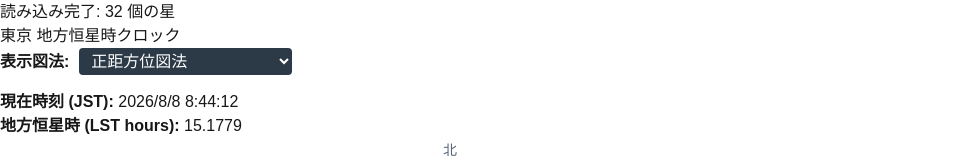
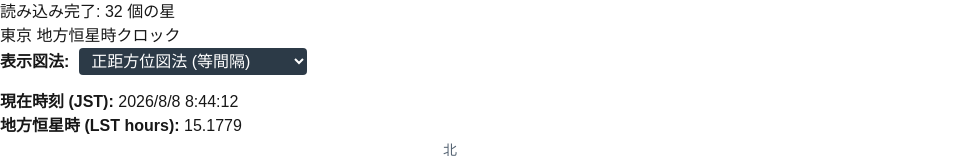
Before and after one commit to hiromitsuiwata/star-map, a Next.js app: page / in a window 1280 px wide. Shown: the top 160 px of the page, without its empty margins (0-962 px from the left). Built offline with nearby package versions, Linux system fonts and the light colour scheme.

Commit message:
メルカトル

```diff
--- a/app/data/projections.ts
+++ b/app/data/projections.ts
@@ -1,6 +1,7 @@
+// projections.ts
+
 export interface ProjectionProfile {
   name: string;
-  /** 地平座標(az, alt)からキャンバス上の(x, y)を計算する（描画不可ならnull） */
   project: (
     az: number,
     alt: number,
@@ -8,7 +9,6 @@ export interface ProjectionProfile {
     cy: number,
     rMax: number,
   ) => { x: number; y: number } | null;
-  /** 図法に応じた背景、十字線、方位ラベル、高度グリッドをすべて描画する */
   drawBackground: (
     ctx: CanvasRenderingContext2D,
     cx: number,
@@ -17,14 +17,14 @@ export interface ProjectionProfile {
   ) => void;
 }
 
-// 共通の高度線リスト
 const ALT_LINES = [15, 30, 45, 60, 75];
 
 export const PROJECTIONS: Record<string, ProjectionProfile> = {
-  // 正距方位図法 (Azimuthal Equidistant)
+  // 1. 正距方位図法：中心からの距離が高度に「完全に比例」して等間隔になる
   azimuthal: {
-    name: "正距方位図法",
+    name: "正距方位図法 (等間隔)",
     project: (az, alt, cx, cy, rMax) => {
+      // 天頂(π/2)でr=0、地平線(0)でr=rMax
       const r = rMax * (1 - alt / (Math.PI / 2));
       return {
         x: cx - r * Math.sin(az),
@@ -32,61 +32,34 @@ export const PROJECTIONS: Record<string, ProjectionProfile> = {
       };
     },
     drawBackground: (ctx, cx, cy, rMax) => {
-      // 外枠の円と十字線
-      ctx.strokeStyle = "#1e272c";
-      ctx.lineWidth = 1;
-      ctx.beginPath();
-      ctx.arc(cx, cy, rMax, 0, Math.PI * 2);
-      ctx.stroke();
-      ctx.beginPath();
-      ctx.moveTo(cx, cy - rMax);
-      ctx.lineTo(cx, cy + rMax);
-      ctx.stroke();
-      ctx.beginPath();
-      ctx.moveTo(cx - rMax, cy);
-      ctx.lineTo(cx + rMax, cy);
-      ctx.stroke();
+      // 共通の外枠と十字線
+      drawCommonBase(ctx, cx, cy, rMax);
 
-      // 方位ラベル
-      ctx.fillStyle = "#576574";
-      ctx.font = "14px sans-serif";
-      ctx.fillText("北", cx - 7, cy - rMax - 8);
-      ctx.fillText("南", cx - 7, cy + rMax + 20);
-      ctx.fillText("東", cx - rMax - 22, cy + 5);
-      ctx.fillText("西", cx + rMax + 10, cy + 5);
-
-      // グリッド線のスタイル設定
       ctx.strokeStyle = "#2c3a47";
       ctx.lineWidth = 0.5;
       ctx.font = "10px sans-serif";
 
-      // 高度同心円
+      // 高度線（きれいに等間隔の同心円になります）
       ALT_LINES.forEach((altDeg) => {
         const altRad = (altDeg * Math.PI) / 180;
         const r = rMax * (1 - altRad / (Math.PI / 2));
         ctx.beginPath();
         ctx.arc(cx, cy, r, 0, Math.PI * 2);
         ctx.stroke();
+        ctx.fillStyle = "#1abc9c"; // 図法の違いが分かりやすいように色分け
         ctx.fillText(`${altDeg}°`, cx + 4, cy - r - 4);
       });
 
-      // 放射状の方位線
-      for (let azDeg = 15; azDeg < 360; azDeg += 15) {
-        if (azDeg % 90 === 0) continue;
-        const azRad = (azDeg * Math.PI) / 180;
-        ctx.beginPath();
-        ctx.moveTo(cx, cy);
-        ctx.lineTo(cx - rMax * Math.sin(azRad), cy - rMax * Math.cos(azRad));
-        ctx.stroke();
-      }
+      drawAzimuthLines(ctx, cx, cy, rMax);
     },
   },
 
-  // 平射図法 (Stereographic)
+  // 2. 平射図法：高度0°をrMaxに固定しつつ、中心付近が密になり、外側(地平線付近)が広がる
   stereographic: {
-    name: "平射図法（ステレオ）",
+    name: "平射図法 (周辺が広がる)",
     project: (az, alt, cx, cy, rMax) => {
-      const theta = Math.PI / 2 - alt;
+      const theta = Math.PI / 2 - alt; // 天頂からの角距離
+      // 高度0°（theta = 90°）のときに tan(45°) = 1 となり、ちょうど rMax に収まるよう調整
       const r = rMax * Math.tan(theta / 2);
       return {
         x: cx - r * Math.sin(az),
@@ -94,59 +67,37 @@ export const PROJECTIONS: Record<string, ProjectionProfile> = {
       };
     },
     drawBackground: (ctx, cx, cy, rMax) => {
-      ctx.strokeStyle = "#1e272c";
-      ctx.lineWidth = 1;
-      ctx.beginPath();
-      ctx.arc(cx, cy, rMax, 0, Math.PI * 2);
-      ctx.stroke();
-      ctx.beginPath();
-      ctx.moveTo(cx, cy - rMax);
-      ctx.lineTo(cx, cy + rMax);
-      ctx.stroke();
-      ctx.beginPath();
-      ctx.moveTo(cx - rMax, cy);
-      ctx.lineTo(cx + rMax, cy);
-      ctx.stroke();
-
-      ctx.fillStyle = "#576574";
-      ctx.font = "14px sans-serif";
-      ctx.fillText("北", cx - 7, cy - rMax - 8);
-      ctx.fillText("南", cx - 7, cy + rMax + 20);
-      ctx.fillText("東", cx - rMax - 22, cy + 5);
-      ctx.fillText("西", cx + rMax + 10, cy + 5);
+      drawCommonBase(ctx, cx, cy, rMax);
 
       ctx.strokeStyle = "#2c3a47";
       ctx.lineWidth = 0.5;
       ctx.font = "10px sans-serif";
 
-      // 高度同心円（平射図法のスケール）
+      // 高度線（中心の75°や60°の間隔が狭く、外側の15°の間隔が広く引き伸ばされます）
       ALT_LINES.forEach((altDeg) => {
         const altRad = (altDeg * Math.PI) / 180;
-        const r = rMax * Math.tan((Math.PI / 2 - altRad) / 2);
+        const theta = Math.PI / 2 - altRad;
+        const r = rMax * Math.tan(theta / 2); // はみ出さない魔法の式
+
         ctx.beginPath();
         ctx.arc(cx, cy, r, 0, Math.PI * 2);
         ctx.stroke();
+        ctx.fillStyle = "#3498db";
         ctx.fillText(`${altDeg}°`, cx + 4, cy - r - 4);
       });
 
-      // 方位線
-      for (let azDeg = 15; azDeg < 360; azDeg += 15) {
-        if (azDeg % 90 === 0) continue;
-        const azRad = (azDeg * Math.PI) / 180;
-        ctx.beginPath();
-        ctx.moveTo(cx, cy);
-        ctx.lineTo(cx - rMax * Math.sin(azRad), cy - rMax * Math.cos(azRad));
-        ctx.stroke();
-      }
+      drawAzimuthLines(ctx, cx, cy, rMax);
     },
   },
 
-  // 心射図法 (Gnomonic)
+  // 3. 心射図法：天頂付近のみ。地平線は無限遠になるため描画を途中でクリップする
   gnomonic: {
-    name: "心射図法（流星観測用）",
+    name: "心射図法 (天頂付近を拡大)",
     project: (az, alt, cx, cy, rMax) => {
       const theta = Math.PI / 2 - alt;
-      if (theta >= Math.PI / 2 - 0.01) return null;
+      // 高度30°以下（天頂から60°以上）は画面外へはみ出すためカット
+      if (alt < (30 * Math.PI) / 180) return null;
+      // 高度45°（theta = 45°）のときに tan(45°) = 1 となり rMax になるようスケール
       const r = rMax * Math.tan(theta);
       return {
         x: cx - r * Math.sin(az),
@@ -154,7 +105,7 @@ export const PROJECTIONS: Record<string, ProjectionProfile> = {
       };
     },
     drawBackground: (ctx, cx, cy, rMax) => {
-      // 心射図法は無限に広がるため外枠の円は描かず、基準十字線のみ
+      // 心射図法は無限に広がるため外枠の丸は描かない
       ctx.strokeStyle = "#1e272c";
       ctx.lineWidth = 1;
       ctx.beginPath();
@@ -166,38 +117,178 @@ export const PROJECTIONS: Record<string, ProjectionProfile> = {
       ctx.lineTo(cx + rMax, cy);
       ctx.stroke();
 
-      ctx.fillStyle = "#576574";
-      ctx.font = "14px sans-serif";
-      ctx.fillText("北", cx - 7, cy - rMax - 8);
-      ctx.fillText("南", cx - 7, cy + rMax + 20);
-      ctx.fillText("東", cx - rMax - 22, cy + 5);
-      ctx.fillText("西", cx + rMax + 10, cy + 5);
+      drawLabels(ctx, cx, cy, rMax);
 
       ctx.strokeStyle = "#2c3a47";
       ctx.lineWidth = 0.5;
       ctx.font = "10px sans-serif";
 
-      // 高度円（心射図法のスケール、地平線近くは描画不能なのでフィルター）
-      ALT_LINES.forEach((altDeg) => {
+      // 描画可能な高高度の線だけを描く
+      [45, 60, 75].forEach((altDeg) => {
         const altRad = (altDeg * Math.PI) / 180;
         const theta = Math.PI / 2 - altRad;
-        if (theta >= Math.PI / 2 - 0.01) return;
         const r = rMax * Math.tan(theta);
+
         ctx.beginPath();
         ctx.arc(cx, cy, r, 0, Math.PI * 2);
         ctx.stroke();
+        ctx.fillStyle = "#e74c3c";
         ctx.fillText(`${altDeg}°`, cx + 4, cy - r - 4);
       });
 
-      // 方位線
-      for (let azDeg = 15; azDeg < 360; azDeg += 15) {
-        if (azDeg % 90 === 0) continue;
+      drawAzimuthLines(ctx, cx, cy, rMax);
+    },
+  },
+  // projections.ts の PROJECTIONS オブジェクト内に追加
+
+  // projections.ts の mercator 部分を以下に差し替え
+
+  // 4. メルカトル図法 (長方形パノラマ星図 - 画面幅ぴったり版)
+  mercator: {
+    name: "メルカトル図法 (パノラマ)",
+    project: (az, alt, cx, cy, rMax) => {
+      // 天頂(alt=90°)は無限遠に発散するため、85°以上は描画しない
+      if (alt >= (85 * Math.PI) / 180) return null;
+
+      // 【修正】キャンバスの横幅全体（cx * 2 ＝ width）に360度（2π）が収まるようにスケールRを逆算
+      // width = 2 * Math.PI * R  =>  R = width / (2 * Math.PI)
+      const width = cx * 2;
+      const R = width / (2 * Math.PI);
+
+      // 左端(x=0)を「北(0度)」、右端(x=width)を「北(360度)」とし、中央(cx)を「南(180度)」にする配置
+      const x = az * R;
+
+      // 縦軸：メルカトル公式 y = R * ln(tan(π/4 + alt/2))
+      // 地平線(alt=0)のとき、キャンバスの下部（cy + rMax の位置など）をベースラインにする
+      const bottom = cy + rMax;
+      const yValue = R * Math.log(Math.tan(Math.PI / 4 + alt / 2));
+      const y = bottom - yValue;
+
+      return { x, y };
+    },
+    drawBackground: (ctx, cx, cy, rMax) => {
+      const width = cx * 2;
+      const R = width / (2 * Math.PI);
+      const left = 0;
+      const right = width;
+      const bottom = cy + rMax; // 地平線の高さ
+
+      // 背景の長方形枠（地平線から高度85°の高さまで）
+      const maxAltRad = (85 * Math.PI) / 180;
+      const maxHeight = R * Math.log(Math.tan(Math.PI / 4 + maxAltRad / 2));
+
+      ctx.strokeStyle = "#1e272c";
+      ctx.lineWidth = 1;
+      ctx.strokeRect(left, bottom - maxHeight, width, maxHeight + 25);
+
+      // --- 座標グリッドの描画 ---
+      ctx.strokeStyle = "#2c3a47";
+      ctx.lineWidth = 0.5;
+      ctx.fillStyle = "#576574";
+      ctx.font = "10px sans-serif";
+
+      // 1. 高度線（水平な直線。高高度ほど間隔が広がる）
+      const altLines = [15, 30, 45, 60, 75];
+      altLines.forEach((altDeg) => {
+        const altRad = (altDeg * Math.PI) / 180;
+        const yValue = R * Math.log(Math.tan(Math.PI / 4 + altRad / 2));
+        const y = bottom - yValue;
+
+        ctx.beginPath();
+        ctx.moveTo(left, y);
+        ctx.lineTo(right, y);
+        ctx.stroke();
+        ctx.fillText(`${altDeg}°`, left + 5, y - 4);
+      });
+
+      // 2. 地平線（ベースライン）
+      ctx.strokeStyle = "#1e272c";
+      ctx.lineWidth = 1.5;
+      ctx.beginPath();
+      ctx.moveTo(left, bottom);
+      ctx.lineTo(right, bottom);
+      ctx.stroke();
+
+      // 3. 方位線（垂直な直線。画面横幅に等間隔に並ぶ）
+      ctx.font = "12px sans-serif";
+      for (let azDeg = 0; azDeg <= 360; azDeg += 30) {
         const azRad = (azDeg * Math.PI) / 180;
+        const x = azRad * R;
+
+        // グリッド縦線
+        ctx.strokeStyle = "#2c3a47";
+        ctx.lineWidth = 0.5;
         ctx.beginPath();
-        ctx.moveTo(cx, cy);
-        ctx.lineTo(cx - rMax * Math.sin(azRad), cy - rMax * Math.cos(azRad));
+        ctx.moveTo(x, bottom);
+        ctx.lineTo(x, bottom - maxHeight);
         ctx.stroke();
+
+        // 地平線の下に方位ラベルを配置
+        let label = `${azDeg}°`;
+        if (azDeg === 0 || azDeg === 360) label = "北";
+        if (azDeg === 90) label = "東";
+        if (azDeg === 180) label = "南";
+        if (azDeg === 270) label = "西";
+
+        ctx.fillStyle = azDeg % 90 === 0 ? "#1abc9c" : "#576574";
+        ctx.fillText(label, x - 6, bottom + 18);
       }
     },
   },
 };
+
+// --- 重複コードをまとめるヘルパー関数群 ---
+
+function drawCommonBase(
+  ctx: CanvasRenderingContext2D,
+  cx: number,
+  cy: number,
+  rMax: number,
+) {
+  ctx.strokeStyle = "#1e272c";
+  ctx.lineWidth = 1;
+  ctx.beginPath();
+  ctx.arc(cx, cy, rMax, 0, Math.PI * 2);
+  ctx.stroke();
+  ctx.beginPath();
+  ctx.moveTo(cx, cy - rMax);
+  ctx.lineTo(cx, cy + rMax);
+  ctx.stroke();
+  ctx.beginPath();
+  ctx.moveTo(cx - rMax, cy);
+  ctx.lineTo(cx + rMax, cy);
+  ctx.stroke();
+  drawLabels(ctx, cx, cy, rMax);
+}
+
+function drawLabels(
+  ctx: CanvasRenderingContext2D,
+  cx: number,
+  cy: number,
+  rMax: number,
+) {
+  ctx.fillStyle = "#576574";
+  ctx.font = "14px sans-serif";
+  ctx.fillText("北", cx - 7, cy - rMax - 8);
+  ctx.fillText("南", cx - 7, cy + rMax + 20);
+  ctx.fillText("東", cx - rMax - 22, cy + 5);
+  ctx.fillText("西", cx + rMax + 10, cy + 5);
+}
+
+function drawAzimuthLines(
+  ctx: CanvasRenderingContext2D,
+  cx: number,
+  cy: number,
+  rMax: number,
+) {
+  ctx.strokeStyle = "#2c3a47";
+  ctx.lineWidth = 0.5;
+  for (let azDeg = 15; azDeg < 360; azDeg += 15) {
+    if (azDeg % 90 === 0) continue;
+    const azRad = (azDeg * Math.PI) / 180;
+    ctx.beginPath();
+    ctx.moveTo(cx, cy);
+    ctx.lineTo(cx - rMax * Math.sin(azRad), cy - rMax * Math.cos(azRad));
+    ctx.stroke();
+  }
+}
```
